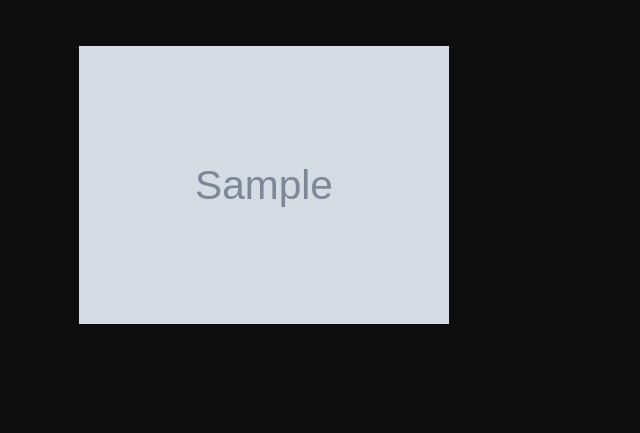
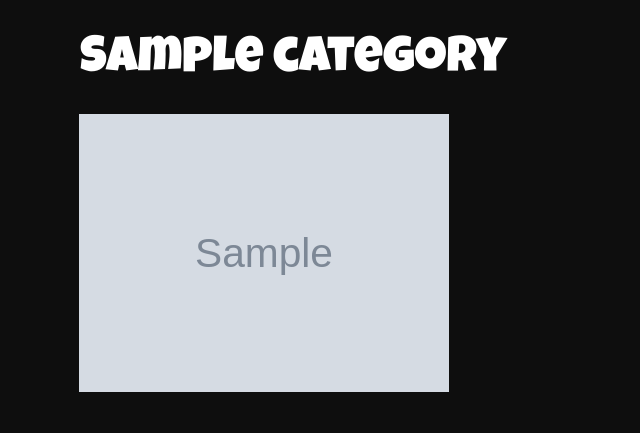
Before and after one commit to aaltafis/Food-delivery, a Django app: a page that uses templates/dishes/products.html in a window 1280 px wide. Shown: the part 119-552 px from the top of the page, without its empty margins (0-640 px from the left). Run offline with Django 4.2, Linux system fonts and the light colour scheme; tables that the repository leaves empty hold one stand-in row (values such as "Sample post"); grey boxes marked "Sample" are stand-in pictures; some libraries are stand-ins or nearby versions.

Commit message:
исправил небольшие косяки

```diff
--- a/dishes/static/css/custom.css
+++ b/dishes/static/css/custom.css
@@ -324,7 +324,7 @@ div.gallery__card:hover img.gallery__card__picture {
     height: 100%;
     background-color: rgba(0, 0, 0, 0.7);
     opacity: 0;
-    transition: all .4s ease;
+    transition: all .9s ease;
     border: 10px solid #fabf00;
 }
 
@@ -355,7 +355,7 @@ div.gallery__card:hover img.gallery__card__picture {
 
 .grid-item__content > h2 {
     display: block;
-    transform: translateY(230px);
+    transform: translateY(300px);
     transition: transform 0.4s ease;
 }
 
--- a/templates/dishes/product_detail.html
+++ b/templates/dishes/product_detail.html
@@ -3,6 +3,6 @@
 
 {% block content %}
 
-	<h1>{{ product.title }}</h1>
+	<h1 style="position: relative; top: 120px">{{ product.title }}</h1>
 
 {% endblock content %}
--- a/templates/dishes/products.html
+++ b/templates/dishes/products.html
@@ -2,16 +2,21 @@
 
 
 {% block content %}
+
+
+	<h1 style="position: relative; top: 150px; margin-left: 80px; font-size: 50px; color: #fff;">{{ category.name }}</h1>
 
 	<div class="gallery-grid">
 		{% for product in products %}
 			<div class="grid-item">
 				<div class="grid-item__inner">
 					<img src="{{ product.image.url }}" alt="">
-					<div class="grid-item__content">
-						<h2 style="color: #fabf00;">{{ product.title }}</h2>
-						<h2 style="color: #ffffff;">${{ product.price }}</h2>
-					</div>
+					<a href="{% url 'product_detail' category.slug product.slug %}">
+						<div class="grid-item__content">
+							<h2 style="color: #fabf00;">"{{ product.title }}"</h2>
+							<h2 style="color: #ffffff;">${{ product.price }}</h2>
+						</div>
+					</a>
 				</div>
 			</div>
 		{% endfor %}
```
